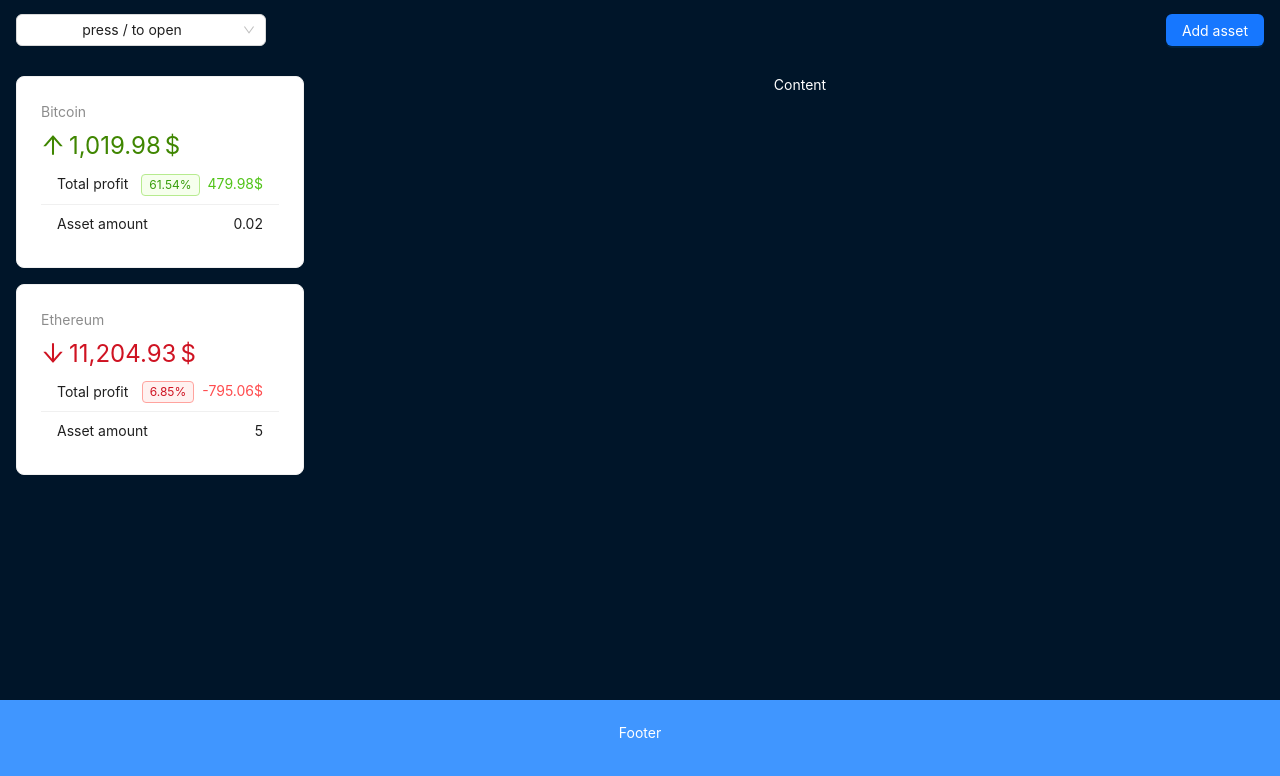
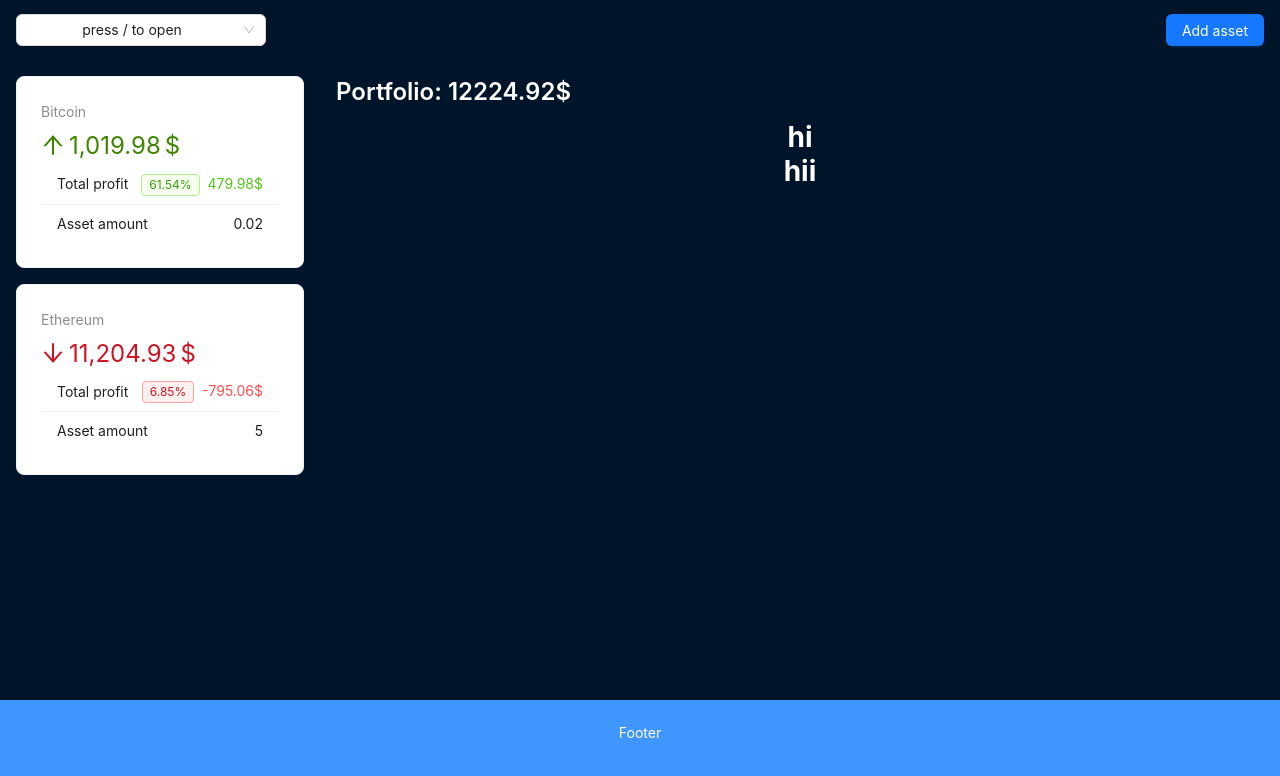
Before and after one commit to ivanikolaev/crypto-app, a React (Vite) app: page / in a window 1280 px wide. Shown: the top 776 px of the page. Built offline with nearby package versions, Linux system fonts and the light colour scheme.

Commit message:
continue creating content

```diff
--- a/src/components/AppContent.jsx
+++ b/src/components/AppContent.jsx
@@ -1,5 +1,8 @@
 import React from 'react'
-import { Layout } from 'antd'
+import { Layout, Typography } from 'antd'
+import { useCrypto } from '../context/crypto-context'
+import PortfolioChart from './PortfolioChart'
+import AssetsTable from './AssetsTable'
 const { Content } = Layout
 
 const contentStyle = {
@@ -11,7 +14,25 @@
 }
 
 export default function AppContent() {
+    const { assets, crypto } = useCrypto()
+
+    const cryptoPriceMap = crypto.reduce((acc, coin) => {
+        acc[coin.id] = coin.price
+        return acc
+    }, {})
+
     return (
-        <Content style={contentStyle}>Content</Content>
+        <Content style={contentStyle}>
+            <Typography.Title level={3} style={{ textAlign: 'left', color: 'white' }}>
+                Portfolio: {' '}
+                {assets
+                    .map((asset) => asset.amount * cryptoPriceMap[asset.id])
+                    .reduce((acc, value) => (acc += value), 0)
+                    .toFixed(2)
+                }$
+            </Typography.Title>
+            <PortfolioChart />
+            <AssetsTable />
+        </Content>
     )
 }
--- /dev/null
+++ b/src/components/AssetsTable.jsx
@@ -0,0 +1,7 @@
+import React from 'react'
+
+export default function AssetsTable() {
+    return (
+        <h1>hii</h1>
+    )
+}
--- /dev/null
+++ b/src/components/PortfolioChart.jsx
@@ -0,0 +1,7 @@
+import React from 'react'
+
+export default function PortfolioChart() {
+    return (
+        <h1>hi</h1>
+    )
+}
```
